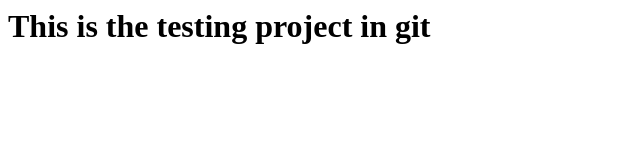
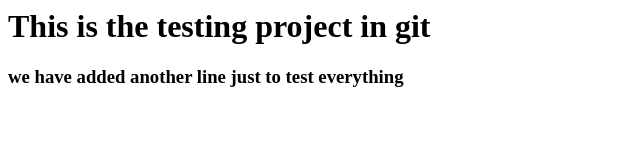
Before and after one commit to shivamgautam07/newtoserver, a plain HTML site: page index.html in a window 1280 px wide. Shown: the whole page, without its empty margins (0-640 px from the left). Drawn offline with Linux system fonts and the light colour scheme.

Commit message:
second-message

```diff
--- a/index.html
+++ b/index.html
@@ -1 +1,2 @@
 <h1> This is the testing project in git</h1>
+<h3>we have added another line just to test everything</h3>
```
